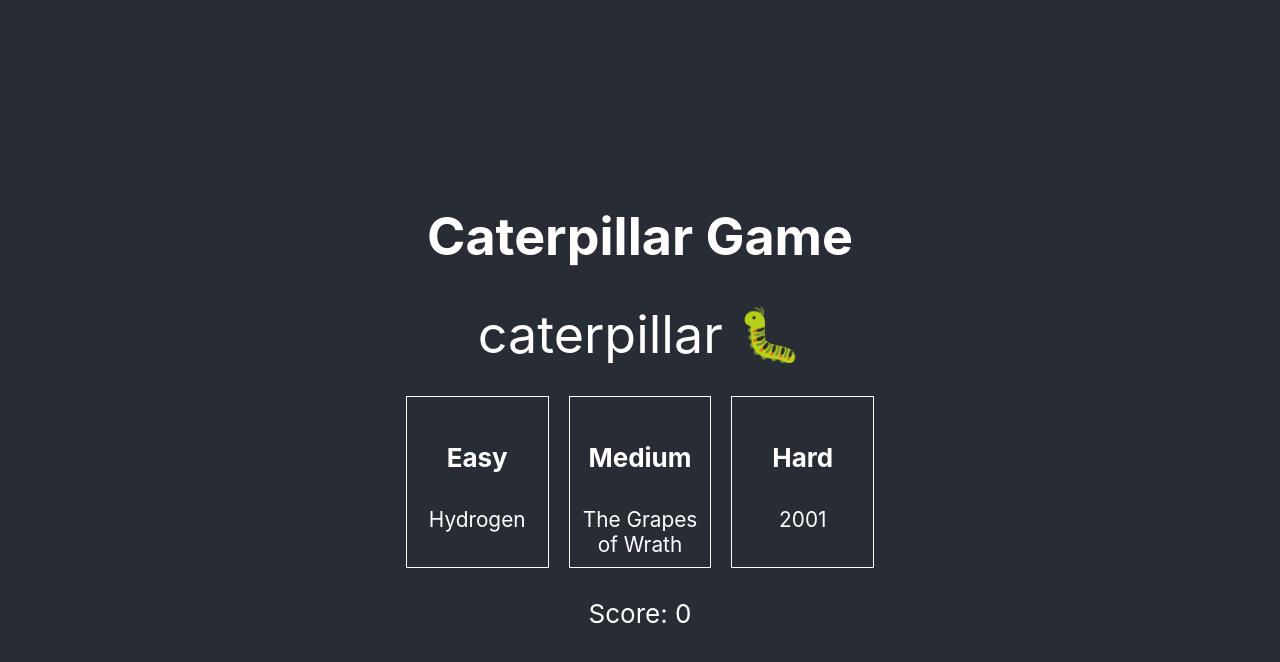
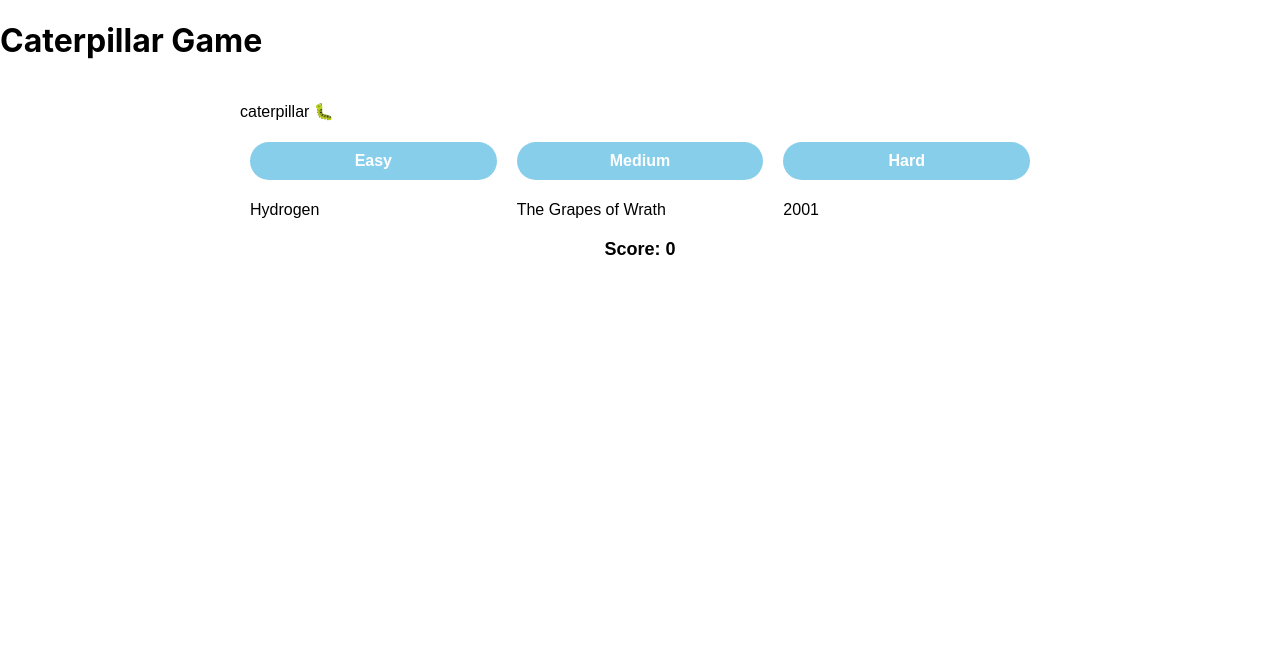
Before and after one commit to aschneidman28/caterpillar-game-react, a React (Create React App) app: page / in a window 1280 px wide. Shown: the top 662 px of the page. Built offline with nearby package versions, Linux system fonts and the light colour scheme.

Commit message:
Update App.css

```diff
--- a/src/App.css
+++ b/src/App.css
@@ -1,47 +1,101 @@
-.App {
+/* Main container styles */
+#caterpillar-game-container {
+  font-family: Arial, sans-serif;
+  max-width: 800px;
+  margin: 0 auto;
+  padding: 20px;
+}
+
+/* Game board styles */
+#game-board {
+  display: flex;
+  justify-content: space-between;
+  margin-bottom: 20px;
+}
+
+.category {
+  flex: 1;
+  margin: 0 10px;
+}
+
+.category h4 {
+  text-align: center;
+  background-color: #87CEEB; /* Light blue for category headers */
+  color: white;
+  padding: 10px;
+  border-radius: 20px;
+}
+
+/* Clue styles */
+.clues {
+  display: flex;
+  flex-direction: column-reverse;
+}
+
+.clue {
+  margin: 5px 0;
+  padding: 10px;
+  border-radius: 10px;
   text-align: center;
 }
 
-.App-header {
-  background-color: #282c34;
-  min-height: 100vh;
-  display: flex;
-  flex-direction: column;
-  align-items: center;
-  justify-content: center;
-  font-size: calc(10px + 2vmin);
-  color: white;
+/* Color coding for clues */
+#easy-clues .clue { background-color: #F4A460; } /* Sandy brown for Easy */
+#medium-clues .clue { background-color: #90EE90; } /* Light green for Medium */
+#hard-clues .clue { background-color: #D3D3D3; } /* Light grey for Hard */
+
+/* Hidden clue style */
+.clue.hidden {
+  background-color: #D3D3D3; /* Light grey for hidden clues */
 }
 
-#caterpillar-game-container {
-  display: flex;
-  flex-direction: column;
-  align-items: center;
+/* Input styles */
+.input-area {
+  margin-top: 10px;
 }
 
-#game-board {
-  display: flex;
-  justify-content: space-around;
+input[type="text"] {
   width: 100%;
-  max-width: 800px;
+  padding: 10px;
+  border: 1px solid #ccc;
+  border-radius: 5px;
 }
 
-.category {
-  border: 1px solid white;
+/* Submit button styles */
+#submit-button {
+  display: block;
+  width: 200px;
+  margin: 20px auto;
   padding: 10px;
-  margin: 10px;
-  width: 30%;
+  background-color: #4CAF50; /* Green */
+  color: white;
+  border: none;
+  border-radius: 5px;
+  font-size: 16px;
+  cursor: pointer;
 }
 
-.clues {
-  font-size: 0.8em;
+#submit-button:hover {
+  background-color: #45a049;
 }
 
-.caterpillar {
-  font-size: 2em;
-  margin-bottom: 20px;
+/* Score display styles */
+#score {
+  text-align: center;
+  font-size: 18px;
+  font-weight: bold;
+  margin-top: 20px;
 }
 
-#score {
+/* Message display styles */
+#message-display {
+  text-align: center;
   margin-top: 20px;
+  padding: 10px;
+  border-radius: 5px;
+  background-color: #f0f0f0;
 }
+
+#message-display.hidden {
+  display: none;
+}
```
